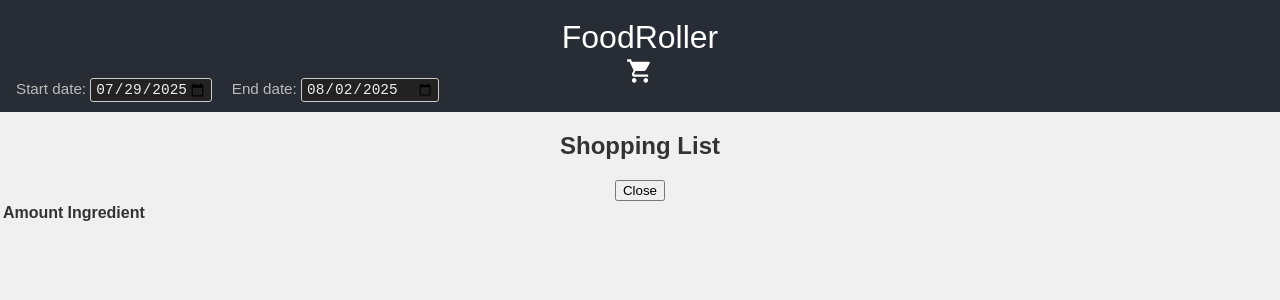
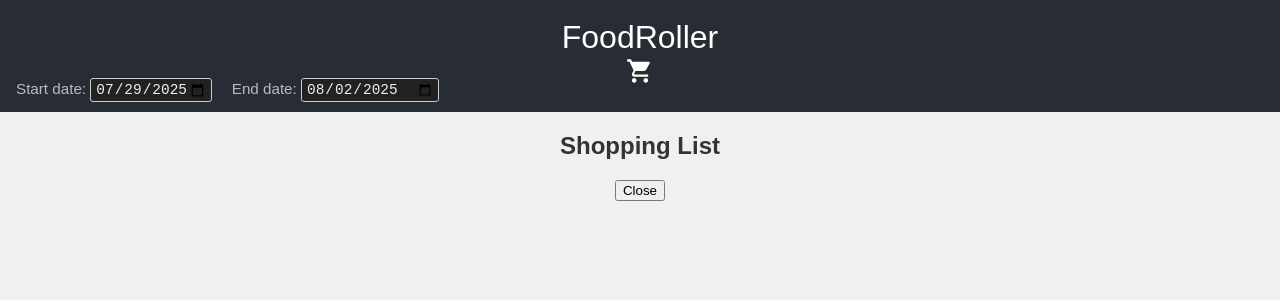
Before and after one commit to stefanperndl/foodroller-react-dt, a React (Create React App) app: page / in a window 1280 px wide. Both pictures are taken after a click on the element 640 px from the left and 74 px from the top of the page. Shown: the top 300 px of the page. Built offline with nearby package versions, Linux system fonts and the light colour scheme.

Commit message:
shopping items are now shown in the cart clustered per meal

```diff
--- a/src/App.js
+++ b/src/App.js
@@ -81,33 +81,20 @@ function App() {
     setLoading(false);
   };
 
-  // Collect and merge ingredients from saved meals
-  const getMergedIngredients = () => {
-    const merged = {};
-    Object.values(mealplan).forEach(meal => {
-      if (meal.ingredients) {
-        meal.ingredients.forEach(item => {
-          // Simple split: "1l milk" => ["1l", "milk"]
-          const match = item.match(/^([\d.,]+)\s*([a-zA-Z]+)?\s*(.*)$/);
-          if (match) {
-            const [, amount, unit = '', name] = match;
-            const key = (unit + ' ' + name).trim().toLowerCase();
-            const num = parseFloat(amount.replace(',', '.')) || 0;
-            if (!merged[key]) {
-              merged[key] = { amount: num, unit, name: name.trim() };
-            } else {
-              merged[key].amount += num;
-            }
-          } else {
-            // fallback: just add as is
-            const key = item.toLowerCase();
-            if (!merged[key]) merged[key] = { amount: '', unit: '', name: item };
-          }
-        });
-      }
-    });
-    return Object.values(merged);
-  };
+  // In App.js
+const getIngredientsByRecipe = () => {
+  // Only include saved meals
+  const result = {};
+  Object.entries(mealplan).forEach(([date, recipe]) => {
+    console.log(recipe);
+    result[date] = {
+      name: recipe.name,
+      ingredients: recipe.ingredients || [],
+    };
+  });
+  return result;
+};
+
 
   return (
     <div className="App">
@@ -129,7 +116,7 @@ function App() {
       </header>
       {showCart ? (
         <ShoppingCart
-          ingredients={getMergedIngredients()}
+          ingredientsByRecipe={getIngredientsByRecipe()}
           onClose={() => setShowCart(false)}
         />
       ) : (
--- a/src/components/ShoppingCart.jsx
+++ b/src/components/ShoppingCart.jsx
@@ -1,26 +1,26 @@
 import '../App.css';
 
-export function ShoppingCart({ ingredients, onClose }) {
+export function ShoppingCart({ ingredientsByRecipe, onClose }) {
+  console.log('ShoppingCart ingredientsByRecipe:', ingredientsByRecipe);
   return (
     <div className="shopping-cart-view">
       <h2>Shopping List</h2>
       <button className="close-cart" onClick={onClose}>Close</button>
-      <table className="shopping-list-table">
-        <thead>
-          <tr>
-            <th>Amount</th>
-            <th>Ingredient</th>
-          </tr>
-        </thead>
-        <tbody>
-          {ingredients.map((item, idx) => (
-            <tr key={idx}>
-              <td>{item.amount ? `${item.amount}${item.unit}` : ''}</td>
-              <td>{item.name}</td>
-            </tr>
-          ))}
-        </tbody>
-      </table>
+      {Object.entries(ingredientsByRecipe).map(([date, recipe]) => (
+        <div key={date} className="shopping-recipe-cluster">
+          <h3 style={{marginBottom: 4}}>
+            {recipe.name ? recipe.name : 'Recipe'}{' '}
+            <span style={{fontWeight: 'normal', fontSize: '0.9em'}}>({date})</span>
+          </h3>
+          <ul style={{marginBottom: 16}}>
+            {recipe.ingredients && recipe.ingredients.map((item, idx) => (
+              <li key={idx}>{item}</li>
+            ))}
+          </ul>
+        </div>
+      ))}
     </div>
   );
 }
+
+export default ShoppingCart;
```
